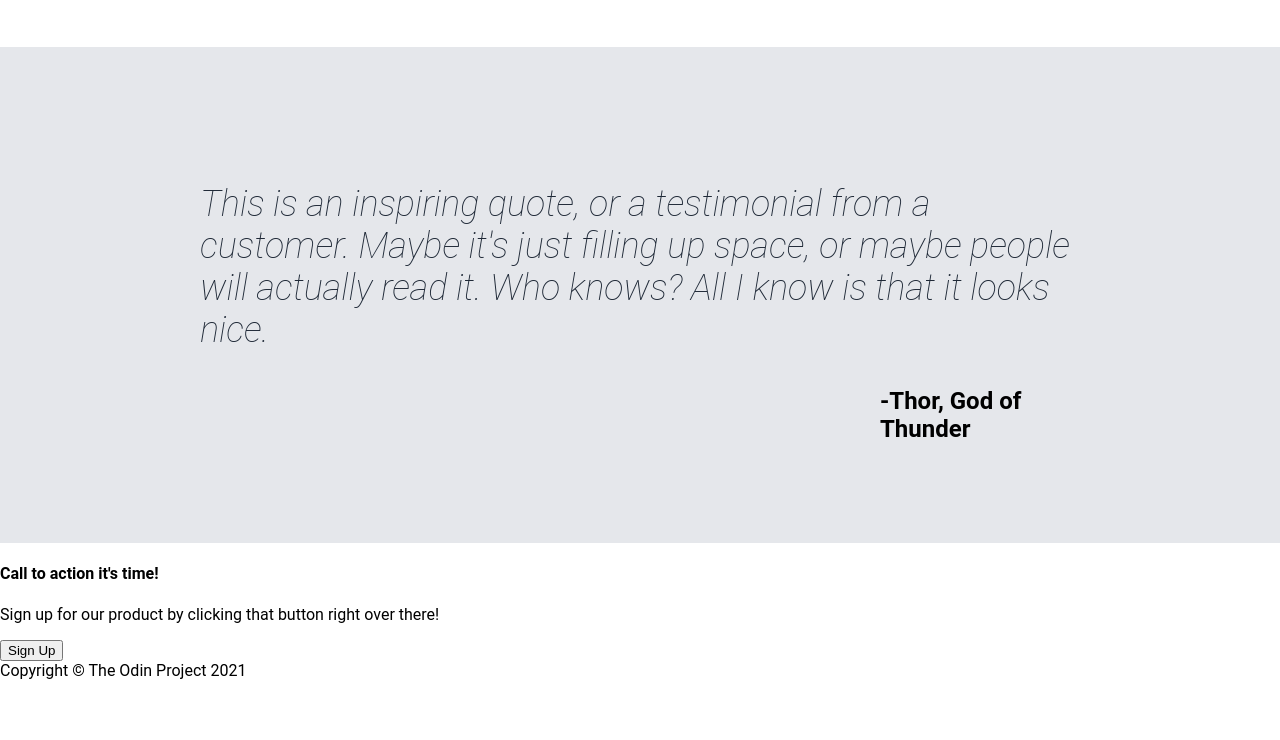
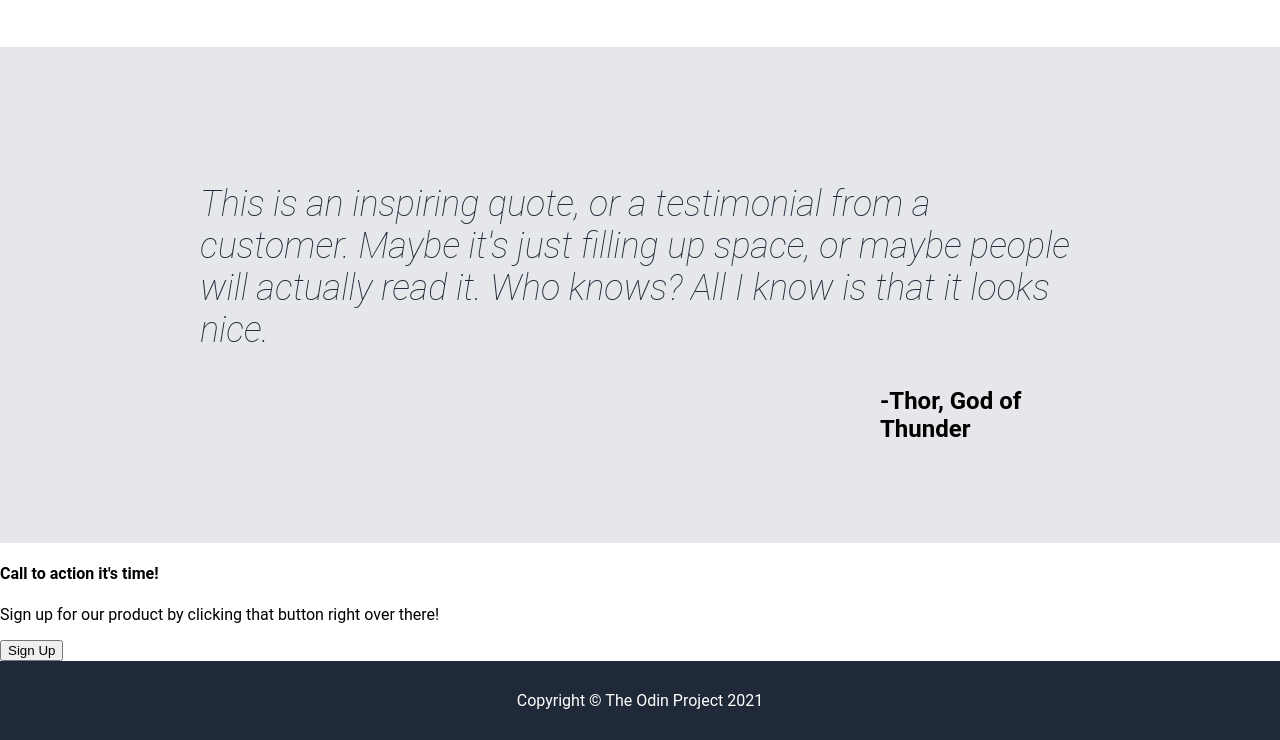
Before and after one commit to PRODI3GY/ODIN-PROJECT, a plain HTML site: page Foundations/PROJECT-FOUNDATIONS/index.html in a window 1280 px wide. Shown: the part 830-1570 px from the top of the page. Before the commit the page ends 1510 px from the top, so only its background shows below. Drawn offline with Linux system fonts and the light colour scheme.

Commit message:
Finished Footer(Project Landing Page)

```diff
--- a/Foundations/PROJECT-FOUNDATIONS/style.css
+++ b/Foundations/PROJECT-FOUNDATIONS/style.css
@@ -152,3 +152,11 @@ a {
 	margin: 0;
 	margin-left: 680px;
 }
+
+.Footer {
+	display: flex;
+	justify-content: center;
+	padding: 30px ;
+	color: white;
+	background-color: #1F2937;
+}
```
